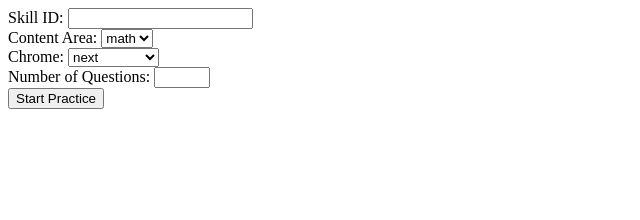
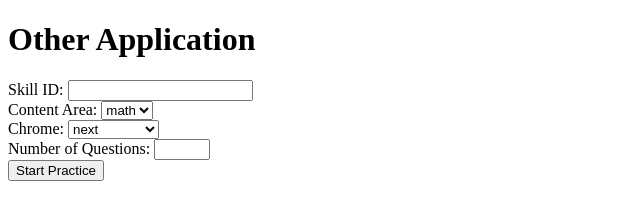
Before and after one commit to mjgpy3/practice-poc, a plain HTML site: page index.html in a window 1280 px wide. Shown: the whole page, without its empty margins (0-640 px from the left). Drawn offline with Linux system fonts and the light colour scheme.

Commit message:
Add other app "branding"

```diff
--- a/index.html
+++ b/index.html
@@ -3,10 +3,11 @@
 <head>
     <meta charset="UTF-8">
     <meta name="viewport" content="width=device-width, initial-scale=1.0">
-    <title>Document</title>
+    <title>Other Application</title>
 </head>
 <body>
-    <h1 id="resultsMessage" style="display: none;"></h1>
+    <h1>Other Application</h1>
+    <h2 id="resultsMessage" style="display: none;"></h2>
 
     <form id="practiceForm">
         <div>
```
